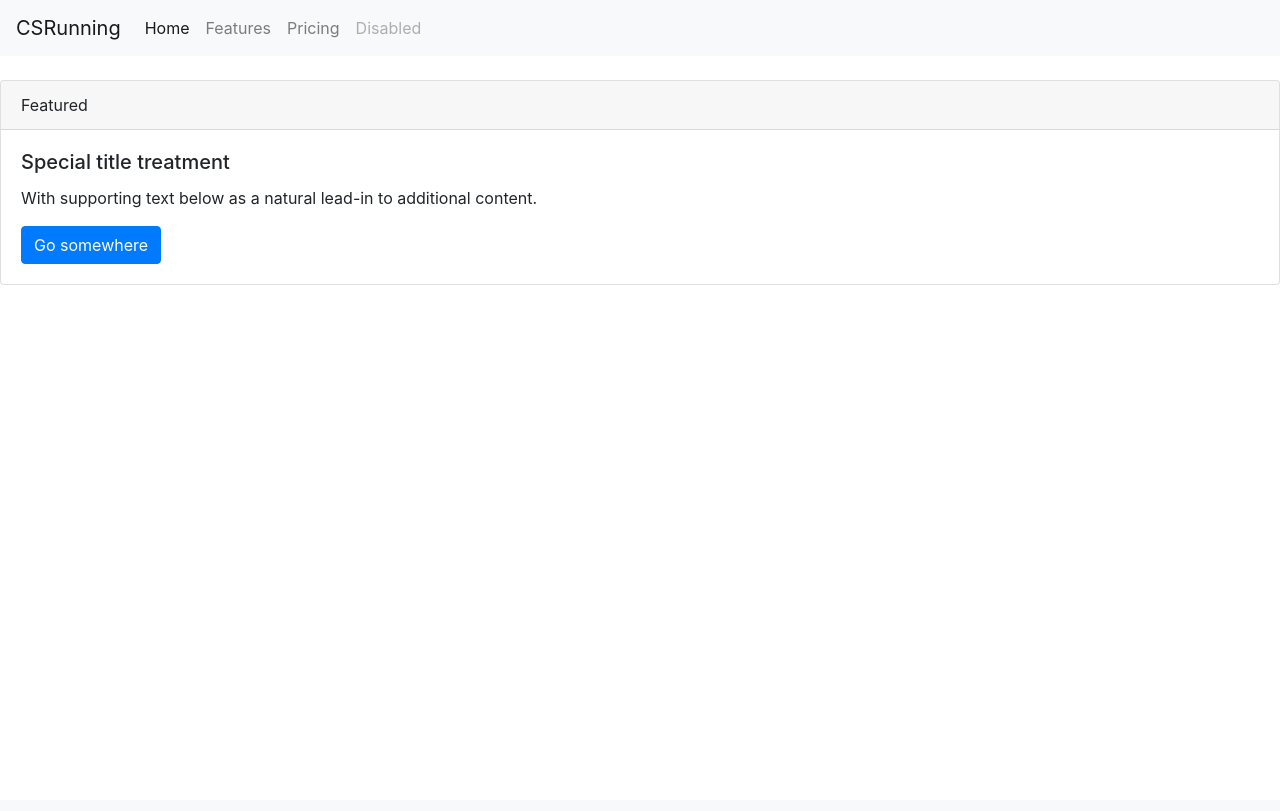
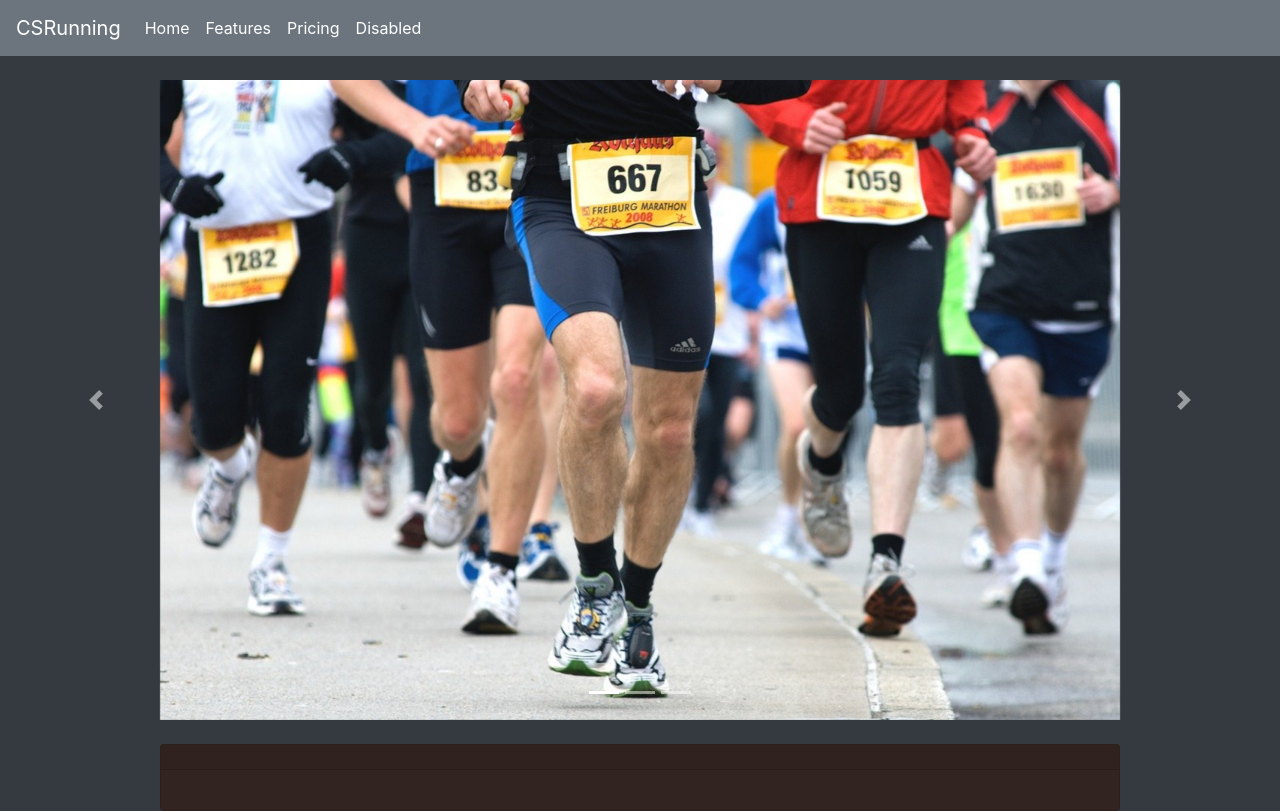
Before and after one commit to KillM0nGerZ/Project_Web, a Flask app: page /home in a window 1280 px wide. Before the commit the page ends 285 px from the top, so only its background shows below. Run offline with Flask 2, Linux system fonts and the light colour scheme; some libraries are stand-ins or nearby versions.

Commit message:
Add images

```diff
--- a/Templates/Home.html
+++ b/Templates/Home.html
@@ -4,49 +4,81 @@
     <meta charset="UTF-8">
     <meta name="viewport" content="width=device-width, initial-scale=1.0">
     <title>Home</title>
+    <link rel="stylesheet" href="{{ url_for('static', filename='css/style_Home.css') }}">
     <link rel="stylesheet" href="https://stackpath.bootstrapcdn.com/bootstrap/4.3.1/css/bootstrap.min.css" integrity="sha384-ggOyR0iXCbMQv3Xipma34MD+dH/1fQ784/j6cY/iJTQUOhcWr7x9JvoRxT2MZw1T" crossorigin="anonymous">
     <script src="https://code.jquery.com/jquery-3.3.1.slim.min.js" integrity="sha384-q8i/X+965DzO0rT7abK41JStQIAqVgRVzpbzo5smXKp4YfRvH+8abtTE1Pi6jizo" crossorigin="anonymous"></script>
     <script src="https://cdnjs.cloudflare.com/ajax/libs/popper.js/1.14.7/umd/popper.min.js" integrity="sha384-UO2eT0CpHqdSJQ6hJty5KVphtPhzWj9WO1clHTMGa3JDZwrnQq4sF86dIHNDz0W1" crossorigin="anonymous"></script>
     <script src="https://stackpath.bootstrapcdn.com/bootstrap/4.3.1/js/bootstrap.min.js" integrity="sha384-JjSmVgyd0p3pXB1rRibZUAYoIIy6OrQ6VrjIEaFf/nJGzIxFDsf4x0xIM+B07jRM" crossorigin="anonymous"></script>
 
   </head>
-<body>
+<body class="bg-dark">
  <!-- Start Header -->
-  <nav class="navbar navbar-expand-lg navbar-light bg-light">
-    <a class="navbar-brand" href="#">CSRunning</a>
+  <nav class="navbar navbar-expand-lg navbar-light bg-secondary">
+    <a class="navbar-brand text-white" href="#">CSRunning</a>
     <button class="navbar-toggler" type="button" data-toggle="collapse" data-target="#navbarNav" aria-controls="navbarNav" aria-expanded="false" aria-label="Toggle navigation">
       <span class="navbar-toggler-icon"></span>
     </button>
     <div class="collapse navbar-collapse" id="navbarNav">
       <ul class="navbar-nav">
         <li class="nav-item active">
-          <a class="nav-link" href="#">Home <span class="sr-only">(current)</span></a>
+          <a class="nav-link text-white" href="#">Home <span class="sr-only">(current)</span></a>
         </li>
         <li class="nav-item">
-          <a class="nav-link" href="#">Features</a>
+          <a class="nav-link text-white" href="#">Features</a>
         </li>
         <li class="nav-item">
-          <a class="nav-link" href="#">Pricing</a>
+          <a class="nav-link text-white" href="#">Pricing</a>
         </li>
         <li class="nav-item">
-          <a class="nav-link disabled" href="#">Disabled</a>
+          <a class="nav-link text-white" href="#">Disabled</a>
         </li>
       </ul>
     </div>
   </nav>
 <!-- Stop Header -->
 <br>
+
+<!-- Start picture slider  -->
+  <div id="carouselExampleIndicators" class="carousel slide w-100" data-ride="carousel">
+    <ol class="carousel-indicators">
+      <li data-target="#carouselExampleIndicators" data-slide-to="0" class="active"></li>
+      <li data-target="#carouselExampleIndicators" data-slide-to="1"></li>
+      <li data-target="#carouselExampleIndicators" data-slide-to="2"></li>
+    </ol>
+    <div class="carousel-inner">
+      <div class="carousel-item active">
+        <img class="d-block w-75" id="img01" style="margin: auto;" src="{{url_for('static', filename='images/img0.jpg')}}" alt="First slide">
+      </div>
+      <div class="carousel-item">
+        <img class="d-block w-75" id="img02" style="margin: auto;" src="{{url_for('static', filename='images/img0000.jpg')}}" alt="Second slide">
+      </div>
+      <div class="carousel-item">
+        <img class="d-block w-75" id="img03" style="margin: auto;" src="{{url_for('static', filename='images/img000.jpg')}}" alt="Third slide">
+      </div>
+    </div>
+    <a class="carousel-control-prev" href="#carouselExampleIndicators" role="button" data-slide="prev">
+      <span class="carousel-control-prev-icon" aria-hidden="true"></span>
+      <span class="sr-only">Previous</span>
+    </a>
+    <a class="carousel-control-next" href="#carouselExampleIndicators" role="button" data-slide="next">
+      <span class="carousel-control-next-icon" aria-hidden="true"></span>
+      <span class="sr-only">Next</span>
+    </a>
+  </div>
+<!-- Stop picture slider  -->
+
+<br>
 <!-- Start body -->
-  <div class="card">
+
+  <div class="card w-75 center" id="body_menu">
     <div class="card-header">
-      Featured
+
     </div>
-    <div class="card-body">
-      <h5 class="card-title">Special title treatment</h5>
-      <p class="card-text">With supporting text below as a natural lead-in to additional content.</p>
-      <a href="#" class="btn btn-primary">Go somewhere</a>
+    <div class="card-body ">
+
     </div>
 </div>
+
 <!-- Stop body -->
 
 
--- /dev/null
+++ b/static/css/style_Home.css
@@ -0,0 +1,26 @@
+/* @media (min-width: 414px){
+    #img1{width: 800px; height: 400px; }
+    #img2{width: 800px; height: 400px; }
+    #img3{width: 800px; height: 400px; }
+}
+@media (max-width: 1568px){
+    #img1{width: 800px; height: 400px; }
+    #img2{width: 800px; height: 400px; }
+    #img3{width: 800px; height: 400px; }
+} */
+@media (min-width: 768px) and (max-width: 1549px) {
+    #img1{width: 800px; height: 100px; }
+    #img2{width: 800px; height: 100px; }
+    #img3{width: 800px; height: 400px; }
+}
+@media (min-width: 576px){
+    #img1{width: 800px; height: 200px; }
+    #img2{width: 800px; height: 200px; }
+    #img3{width: 800px; height: 200px; }
+}
+/* body center start */
+#body_menu{
+    margin: auto;
+    background-color: #322420;
+}
+/* body center stop */
```
Also changed, not shown: static/images/img0.jpg (added), static/images/img000.jpg (added), static/images/img0000.jpg (added).
